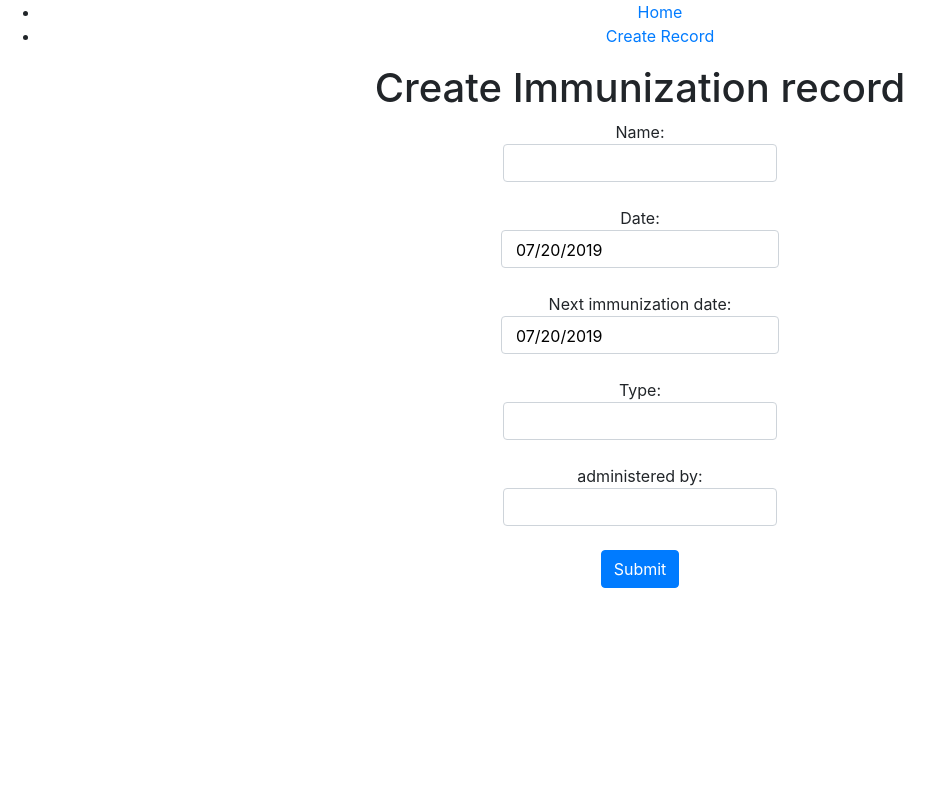
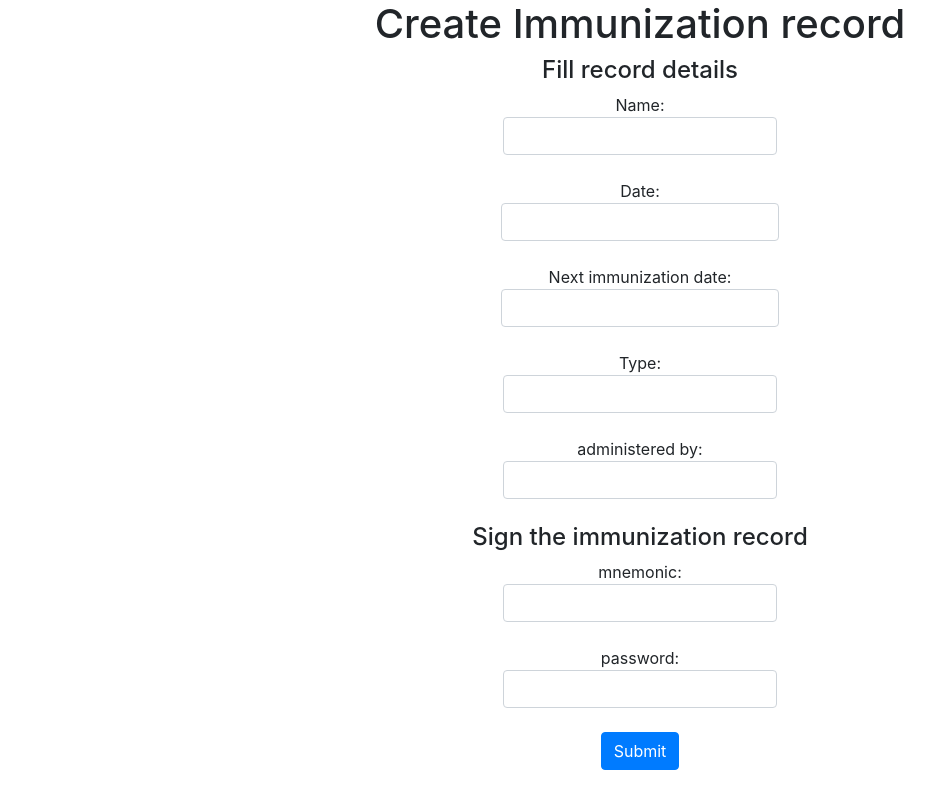
Before and after one commit to veggie-trex/doctor-app, a React (Create React App) app: page /create-record in a window 1280 px wide. Shown: the whole page, without its empty margins (0-943 px from the left). Built offline with nearby package versions, Linux system fonts and the light colour scheme.

Commit message:
add blockchain auth field and refactor form

```diff
--- a/src/App.js
+++ b/src/App.js
@@ -1,24 +1,25 @@
 import React from 'react';
 import './App.css';
-import { BrowserRouter as Router, Route, Link } from "react-router-dom";
+import { BrowserRouter as Router, Route } from "react-router-dom";
 
 import CreateRecordView from './components/create-record/CreateRecordView'
-import HomeView from './components/home/HomeView'
+// import HomeView from './components/home/HomeView'
 
 function App() {
   return (
     <div className="App">
       <Router>
-        <ul>
+        {/* <ul>
           <li>
             <Link to="">Home</Link>
           </li>
           <li>
             <Link to="/create-record">Create Record</Link>
           </li>
-        </ul>
-        <Route exact path="/" component={HomeView} />
-        <Route path="/create-record" component={CreateRecordView} />
+        </ul> */}
+        {/* <Route exact path="/" component={HomeView} /> */}
+        {/* <Route path="/create-record" component={CreateRecordView} /> */}
+        <Route path="" component={CreateRecordView} />
       </Router>
     </div>
   );
--- a/src/components/create-record/CreateRecordView.jsx
+++ b/src/components/create-record/CreateRecordView.jsx
@@ -13,35 +13,26 @@ class CreateRecordView extends React.Component {
       name: '',
       type: '',
       doctor: '',
-      date: new Date(),
-      nextDate: new Date()
+      mnemonic: '',
+      password: '',
+      date: '',
+      nextDate: ''
     };
     this.handleChangeDate = this.handleChangeDate.bind(this);
     this.handleChangeNextDate = this.handleChangeNextDate.bind(this);
-    this.handleChangeType = this.handleChangeType.bind(this);
-    this.handleChangeDoctor = this.handleChangeDoctor.bind(this);
-    this.handleChangeName = this.handleChangeName.bind(this);
+    this.handleInputChange = this.handleInputChange.bind(this);
     this.handleSubmit = this.handleSubmit.bind(this);
   }
 
-  handleChangeDoctor(event) {
+  handleInputChange(event) {
+    const target = event.target;
+    const value = target.value;
+    const name = target.name;
+
     this.setState({
-      doctor: event.target.value
+      [name]: value
     });
   }
-
-  handleChangeName(event) {
-    this.setState({
-      name: event.target.value
-    });
-  }
-
-  handleChangeType(event) {
-    this.setState({
-      type: event.target.value
-    });
-  }
-
   handleChangeDate(date) {
     this.setState({
       date: date
@@ -55,7 +46,6 @@ class CreateRecordView extends React.Component {
   }
 
   handleSubmit(event) {
-    console.log(this.state)
     event.preventDefault();
     axios.post('localhost:8080/createRecord', this.state).then(response => console.log(response));
   }
@@ -64,10 +54,11 @@ class CreateRecordView extends React.Component {
     return (
       <form onSubmit={this.handleSubmit}>
         <h1>Create Immunization record</h1>
+        <h4>Fill record details</h4>
         <div className='form-group'>
           <label>
             Name:
-            <input className='form-control' type="text" value={this.state.value} onChange={this.handleChangeName} />
+            <input className='form-control' type="text" name="name" value={this.state.name} onChange={this.handleInputChange} />
           </label>
         </div>
         <div className='form-group'>
@@ -95,13 +86,26 @@ class CreateRecordView extends React.Component {
         <div className='form-group'>
           <label>
             Type:
-            <input className='form-control' type="text" value={this.state.value} onChange={this.handleChangeType} />
+            <input className='form-control' type="text" name="type" value={this.state.type} onChange={this.handleInputChange} />
           </label>
-          <div className='form-group'>
-          </div>
+        </div>
+        <div className='form-group'>
           <label>
             administered by:
-            <input className='form-control' type="text" value={this.state.doctor} onChange={this.handleChangeDoctor} />
+            <input className='form-control' type="text" name="doctor" value={this.state.doctor} onChange={this.handleInputChange} />
+          </label>
+        </div>
+        <h4>Sign the immunization record</h4>
+        <div className='form-group'>
+          <label>
+          mnemonic:
+            <input className='form-control' type="text" name="mnemonic" value={this.state.mnemonic} onChange={this.handleInputChange} />
+          </label>
+        </div>
+        <div className='form-group'>
+          <label>
+          password:
+            <input className='form-control' type="text" name="password" value={this.state.password} onChange={this.handleInputChange} />
           </label>
         </div>
         <div>
```
